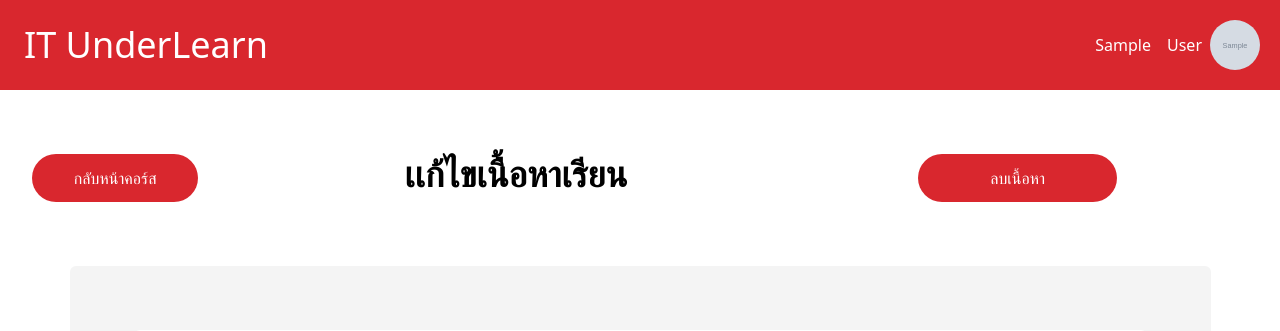
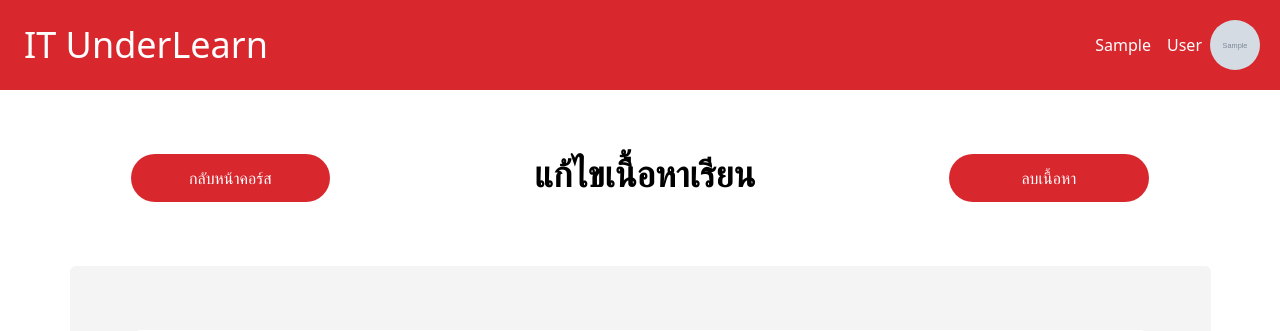
Before and after one commit to Sundance02/Serverside_offlearn, a Django app: page /offlearn/edit_topic/1 in a window 1280 px wide. Shown: the top 331 px of the page. Run offline with Django 5.2, Linux system fonts and the light colour scheme; a user stored in the database is signed in; tables that the repository leaves empty hold one stand-in row (values such as "Sample post"); grey boxes marked "Sample" are stand-in pictures; style sheets or scripts are compiled from the project's sources; some libraries are stand-ins or nearby versions.

```diff
--- a/SS_project/offlearn/templates/Edit_Topic.html
+++ b/SS_project/offlearn/templates/Edit_Topic.html
@@ -7,16 +7,21 @@
     {% block content %}
     <div class="grid grid-cols-1 gap-8 my-8">
         <div class="grid grid-cols-10 gap-8 my-8">
-            <div class="flex justify-start col-start-1  col-end-3 pl-8">
-                <button class="register bg-[#D9272E] text-white px-6 py-3  mr-8 rounded-full w-[200px] " ><a
-                        href="{% url 'Course_Detail' course.id %}">กลับหน้าคอร์ส</a></button>
+            <div class="flex justify-start col-start-2 col-end-4 ">
+                <button class="register bg-[#D9272E] text-white px-6 py-3 mr-8 rounded-full w-[200px]">
+                    <a href="{% url 'Course_Detail' course.id %}">กลับหน้าคอร์ส</a>
+                </button>
             </div>
-            <p class="text-end text-4xl text-black font-semibold col-span-4 pr-32" id="title"> เเก้ไขเนื้อหาเรียน </p>
-            <div class="flex col-start-8 col-end-10">
-                <button class="register bg-[#D9272E] text-white px-6 py-3  mr-8 rounded-full w-[200px] "><a
-                        href="{% url 'delete_topic' contents.id %}">ลบเนื้อหา</a></button>
+
+            <p class="text-end text-4xl text-black font-semibold col-start-4 col-end-7" id="title">แก้ไขเนื้อหาเรียน</p>
+
+            <div class="flex justify-end col-start-8 col-end-10">
+                <button class="register bg-[#D9272E] text-white px-6 py-3 rounded-full w-[200px]">
+                    <a href="{% url 'delete_topic' contents.id %}">ลบเนื้อหา</a>
+                </button>
             </div>
         </div>
+
         <div class="rounded-md bg-[#F4F4F4] w-[1141px] p-8 place-self-center font-medium">
             <div class="rounded-md bg-white m-8 p-8 text-xl">
                 <form action="" method="post" enctype="multipart/form-data" id="edit_content_form">
@@ -99,11 +104,12 @@
                         </div>
                     </div>
 
-
                     <div class="flex justify-center">
                         <button class="register bg-[#D9272E] text-white px-6 py-3 mt-12 rounded-full w-[200px] mt-12"
                             type="submit" onclick="submitform()">เเก้ไขเนื้อหา</button>
                     </div>
+
+
                     {% if form.errors %}
                     {% for field in form %}
                         {% for error in field.errors %}
@@ -117,6 +123,7 @@
                 </form>
             </div>
         </div>
+
         {% endblock %}
 </body>
 
--- a/SS_project/theme/static/css/dist/styles.css
+++ b/SS_project/theme/static/css/dist/styles.css
@@ -809,8 +809,20 @@ select {
   grid-column-start: 8;
 }
 
-.col-start-9 {
-  grid-column-start: 9;
+.col-start-6 {
+  grid-column-start: 6;
+}
+
+.col-start-3 {
+  grid-column-start: 3;
+}
+
+.col-start-2 {
+  grid-column-start: 2;
+}
+
+.col-start-5 {
+  grid-column-start: 5;
 }
 
 .col-end-10 {
@@ -823,6 +835,22 @@ select {
 
 .col-end-8 {
   grid-column-end: 8;
+}
+
+.col-end-6 {
+  grid-column-end: 6;
+}
+
+.col-end-7 {
+  grid-column-end: 7;
+}
+
+.col-end-4 {
+  grid-column-end: 4;
+}
+
+.col-end-5 {
+  grid-column-end: 5;
 }
 
 .col-end-11 {
```
Also changed, not shown: other parts of SS_project/theme/static/css/dist/styles.css (+54 -40 lines), SS_project/offlearn/templates/Edit_Course.html (+4 -4 lines), SS_project/media/eyes_SIWs2Go.jpg (added), SS_project/media/eyes_Z09NWlN.jpg (added), 2 other files.
